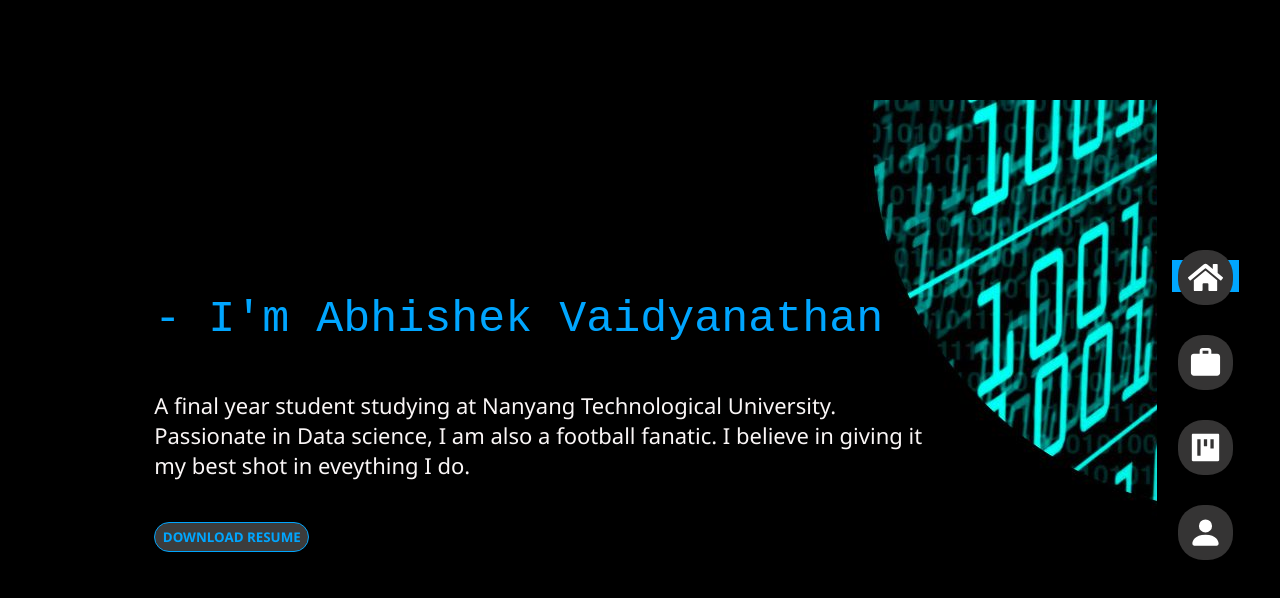
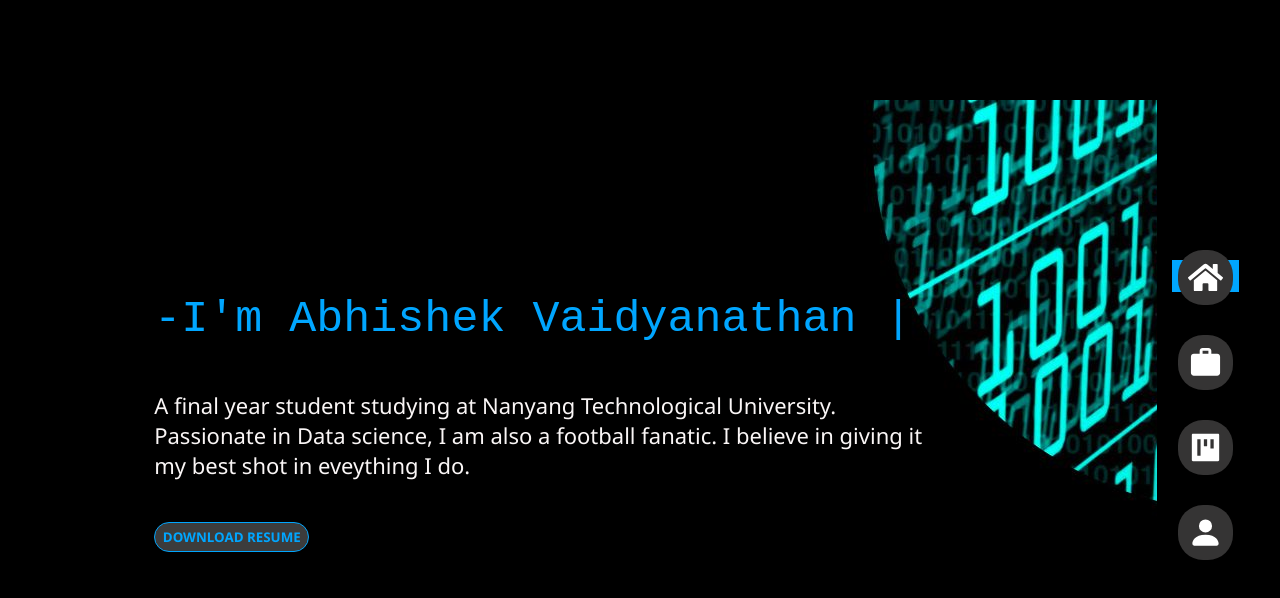
Before and after one commit to ABHISHEK03312/abhishek03312.github.io, a React (Create React App) app: page / in a window 1280 px wide. Shown: the top 598 px of the page. Built offline with nearby package versions, Linux system fonts and the light colour scheme.

Commit message:
Profile UI changes

```diff
--- a/src/css-styles.css
+++ b/src/css-styles.css
@@ -118,6 +118,8 @@
 }
 
 .profile-para-code-p{
+  display: flex;
+  flex-direction: row;
   font-family: monospace;
   width: 100%;
   color: rgb(0, 166, 255);
--- a/src/profile.js
+++ b/src/profile.js
@@ -8,6 +8,7 @@ import { Link } from "react-router-dom";
 import LoadingIcons from 'react-loading-icons'
 import React,{useState,useEffect} from 'react';
 import MyPDF from './AbhishekVaidyanathanResume.pdf';
+import Typewriter from 'typewriter-effect';
 
 const Profile= () => {
 
@@ -37,7 +38,15 @@ const Profile= () => {
                             {/* <pre className="profile-para-code">
                                 >>I'm Abhishek Vaidyanathan valbopadmvadmvkdsmvsd
                             </pre> */}
-                            - I'm Abhishek Vaidyanathan
+                            {/* - I'm Abhishek Vaidyanathan */}
+                            -
+                            <Typewriter
+                            options={{
+                                strings: ["I'm Abhishek Vaidyanathan ", "I'm a Developer","I'm a Data scientist"],
+                                autoStart: true,
+                                loop: true,
+                            }}
+                        />
                         </p>
                         <p className="profile-para">
                          A final year student studying at Nanyang Technological University. Passionate in Data science, I am also a football fanatic. I believe in giving it my best shot in eveything I do.
```
